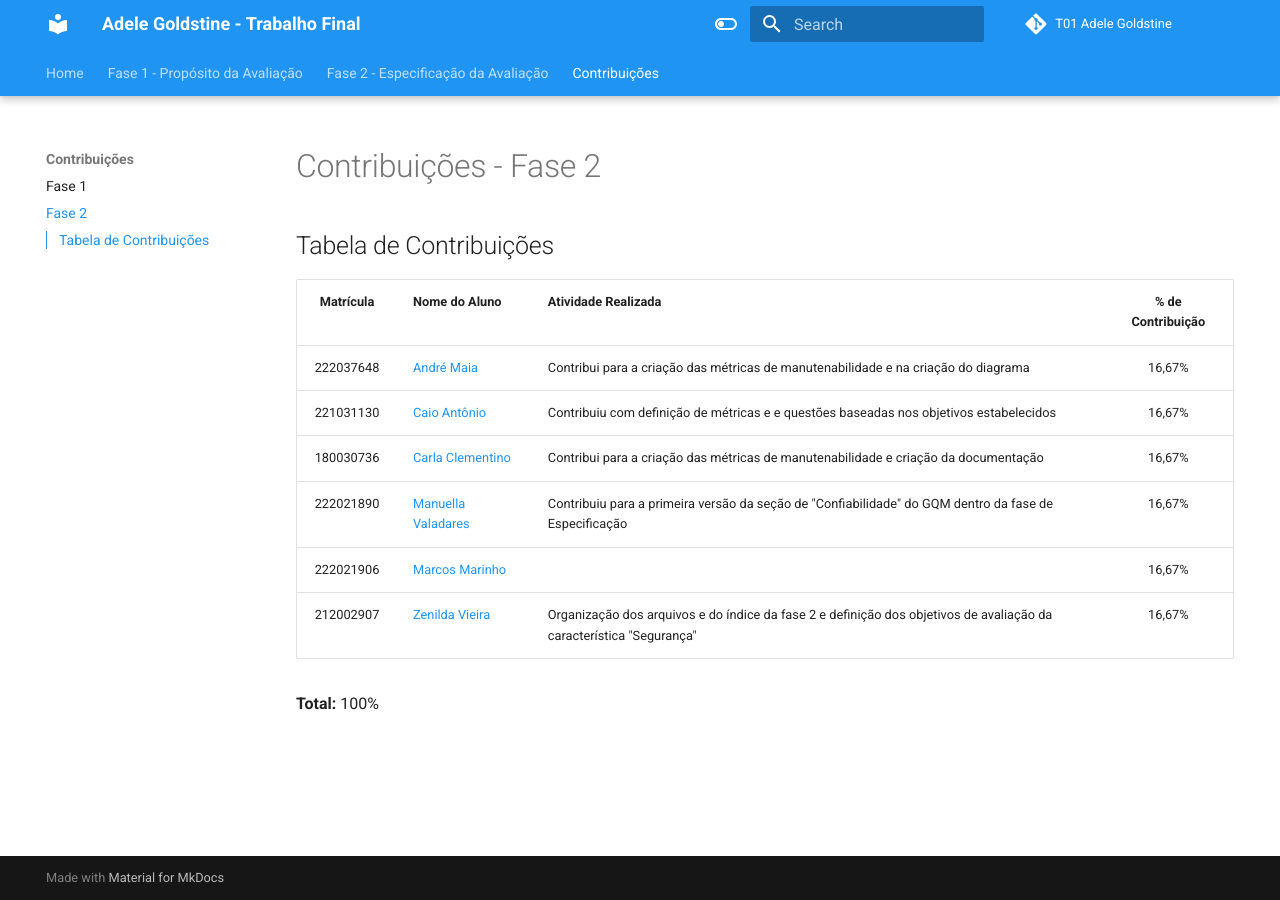
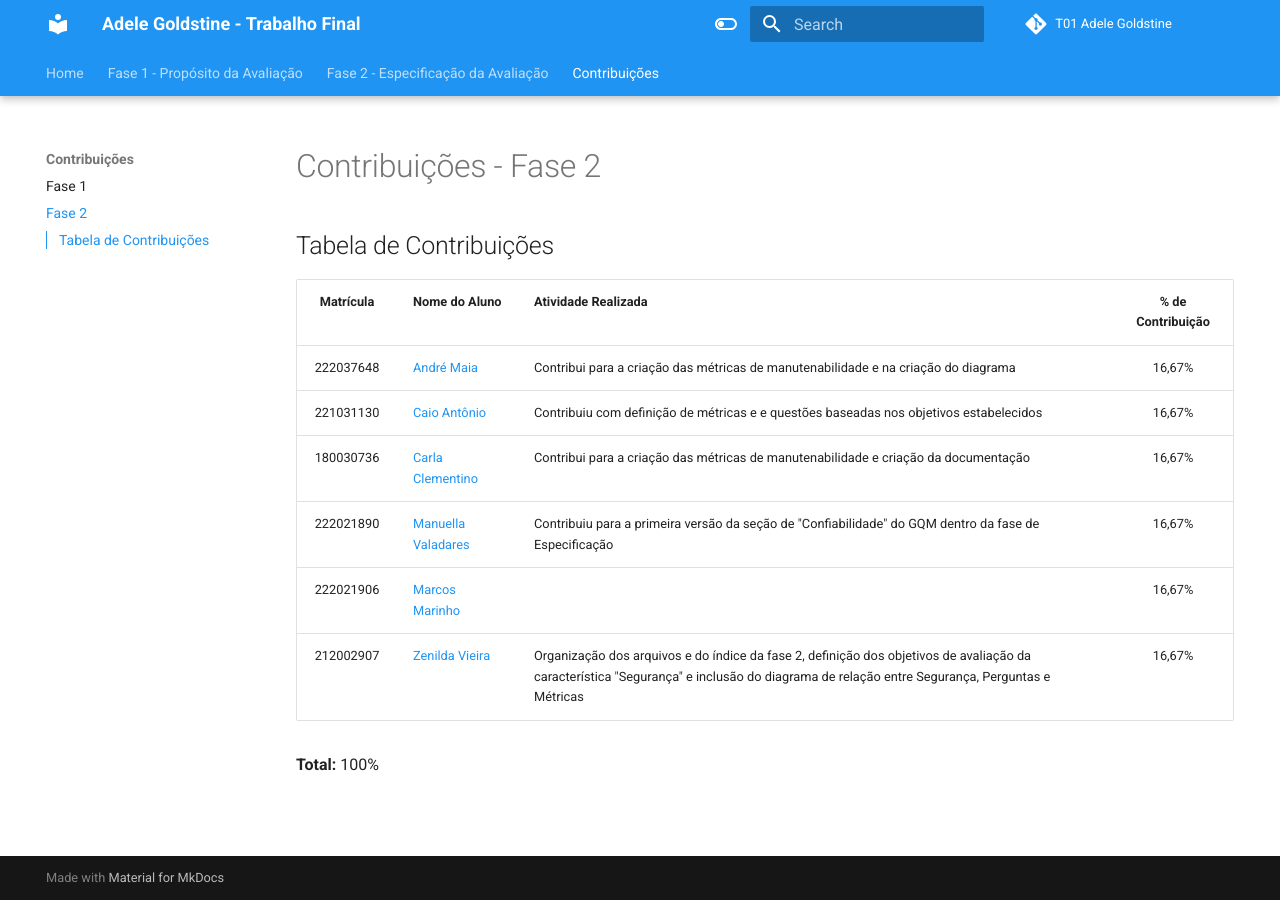
Before and after one commit to FCTE-Qualidade-de-Software-1/2025-2_T01_ADELE-GOLDSTINE, an MkDocs documentation site: the page built from docs/contribuicoes/fase-2.md, in a window 1280 px wide. Built offline with MkDocs 1.6.1 and Material for MkDocs 9.7.7, drawn with Linux system fonts in a browser that asks for light colours; comment, search, counter and statistics services are not loaded.

Commit message:
inclusão participação fase 2

```diff
--- a/docs/contribuicoes/fase-2.md
+++ b/docs/contribuicoes/fase-2.md
@@ -9,6 +9,6 @@
 | 180030736 | [Carla Clementino](https://github.com/ccarlaa)         |                              Contribui para a criação das métricas de manutenabilidade e criação da documentação                                                                                       |      16,67%       |
 | 222021890 | [Manuella Valadares](https://github.com/manuvaladares) | Contribuiu para a primeira versão da seção de "Confiabilidade" do GQM dentro da fase de Especificação               |      16,67%       |
 | 222021906 | [Marcos Marinho](https://github.com/devMarcosVM)       |                                                                                                                     |      16,67%       |
-| 212002907 | [Zenilda Vieira](https://github.com/ZenildaVieira)     | Organização dos arquivos e do índice da fase 2 e definição dos objetivos de avaliação da característica "Segurança" |      16,67%       |
+| 212002907 | [Zenilda Vieira](https://github.com/ZenildaVieira)     | Organização dos arquivos e do índice da fase 2, definição dos objetivos de avaliação da característica "Segurança" e inclusão do diagrama de relação entre  Segurança, Perguntas e Métricas  |      16,67%       |
 
 **Total:** 100%
```
Also changed, not shown: docs/fase_2/conclusao.md (+1 -0 lines).
